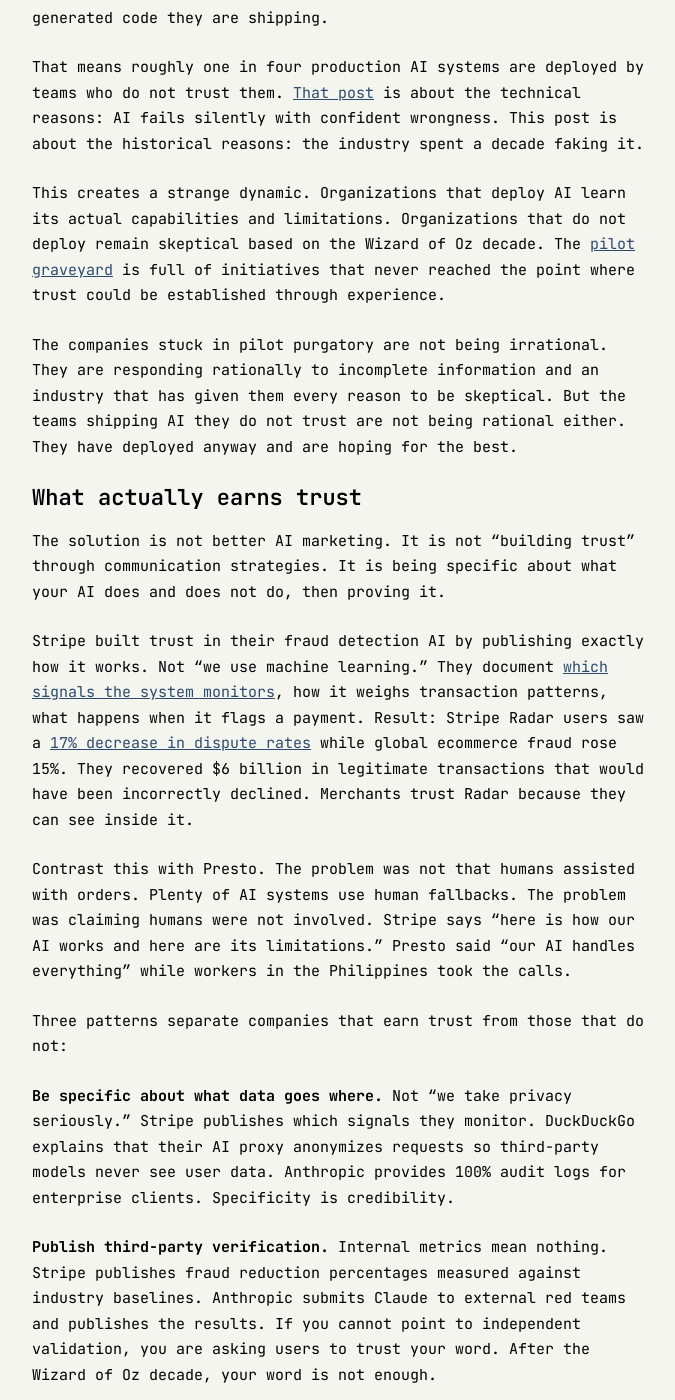
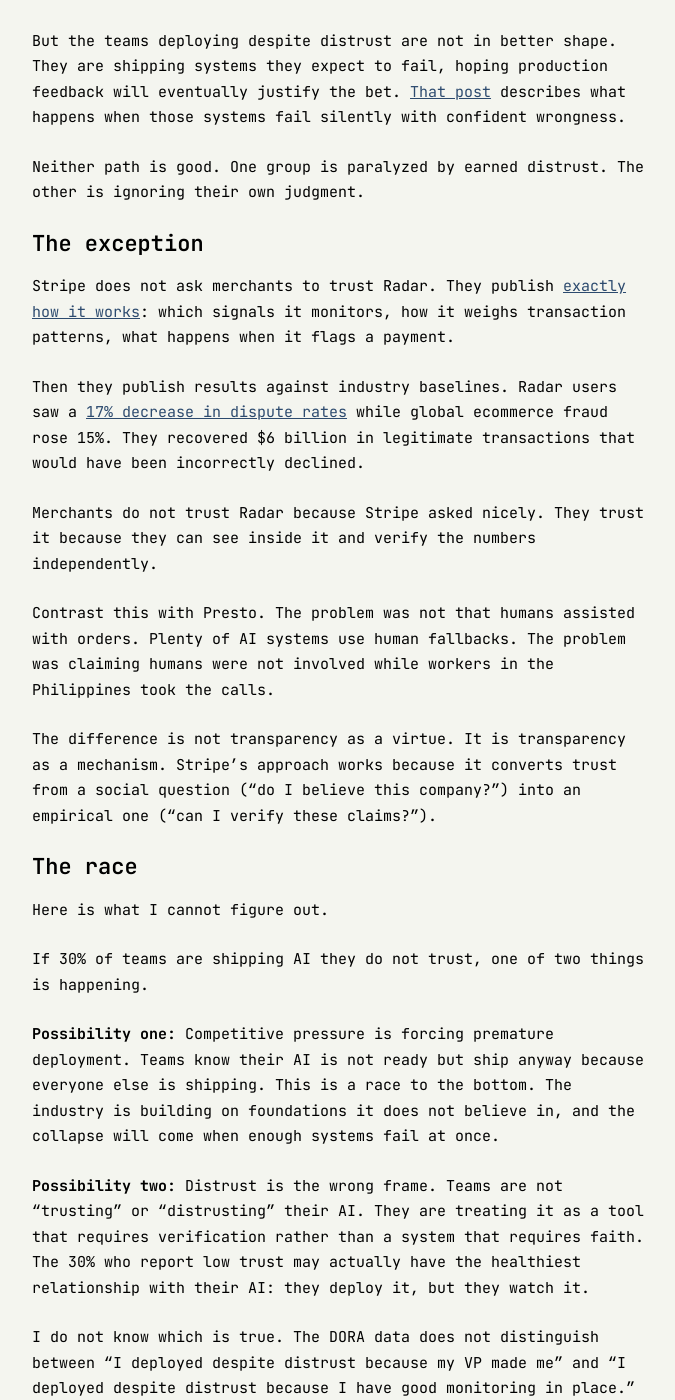
Before and after one commit to ashita-ai/ashita-ai.github.io, a Jekyll site: the page built from _posts/2026-01-27-the-trust-gap.md, in a window 1280 px wide and 1400 px high, scrolled down 1950 px. Shown: the whole window, without its empty margins (302-977 px from the left). Built offline with Jekyll 4.4.1, drawn with Linux system fonts in a browser that asks for light colours; some of the changed text lies outside the part shown.

Commit message:
Rewrite Trust Gap - lead with paradox, end with question

```diff
--- a/_posts/2026-01-27-the-trust-gap.md
+++ b/_posts/2026-01-27-the-trust-gap.md
@@ -4,74 +4,78 @@
 date: 2026-01-27
 ---
 
-In 1770, Wolfgang von Kempelen unveiled "The Turk," a chess-playing automaton that defeated Napoleon Bonaparte and Benjamin Franklin. It toured Europe for decades as a marvel of artificial intelligence. It was a fraud. A chess grandmaster hid inside, moving the pieces.
+Google's [2025 DORA report](https://dora.dev/research/2025/dora-report/) found that 90% of developers now use AI at work. It also found that [30% report little or no trust](https://cloud.google.com/blog/products/devops-sre/announcing-the-2025-dora-report) in the AI-generated code they are shipping.
 
-250 years later, we're still doing this.
+Read that again. Nearly a third of production AI systems are deployed by teams who do not trust them.
+
+This is not a bug. It is the predictable outcome of an industry that spent fifteen years faking it.
 
 ## The Wizard of Oz decade
 
-**2009-2017: Expensify** marketed "SmartScan" as AI that automatically processed expense receipts. Reality: [Mechanical Turk workers](https://theoutline.com/post/2520/strangers-are-looking-at-your-data-for-pennies) paid 2 cents per receipt to transcribe them manually. One worker discovered strangers' Uber receipts with full names and home addresses. Boarding passes. Medical receipts. Bank account numbers. The CEO admitted they had used human labor since 2009.
+In 1770, Wolfgang von Kempelen unveiled "The Turk," a chess-playing automaton that defeated Napoleon Bonaparte and Benjamin Franklin. It toured Europe for 84 years as a marvel of artificial intelligence. It was a fraud. A chess grandmaster hid inside, moving the pieces.
 
-**2015-2018: Facebook M** was announced as an AI assistant that could make purchases, order food, and book appointments. Reality: [no more than 30% of answers](https://en.wikipedia.org/wiki/M_(virtual_assistant)) were ever served by the AI system. Over 70% required human operators who took over conversations without users knowing. Quietly shut down in January 2018.
+The tech industry ran the same con.
 
-**2024-2025: Presto Automation** became the [SEC's first "AI-washing" enforcement](https://www.sec.gov/files/litigation/admin/2025/33-11352.pdf) against a public company. The company claimed "Presto Voice" eliminated human drive-thru order-taking. Reality: over 70% of orders required human agents in the Philippines. At the majority of locations, 100%.
+**Expensify** marketed "SmartScan" as AI that automatically processed expense receipts. For eight years, from 2009 to 2017, [Mechanical Turk workers](https://theoutline.com/post/2520/strangers-are-looking-at-your-data-for-pennies) transcribed them manually for 2 cents each. One worker discovered strangers' Uber receipts with full names and home addresses. Boarding passes. Medical records. Bank account numbers.
 
-The pattern is consistent: company raises money on AI claims, uses humans to fake capabilities, gets caught or quietly shuts down. Repeat.
+**Facebook M** was announced as an AI assistant in 2015. Reality: [no more than 30% of responses](https://en.wikipedia.org/wiki/M_(virtual_assistant)) were ever served by the AI. Human operators handled the rest, taking over conversations without users knowing. Quietly shut down in 2018.
 
-## Why executives are right to distrust AI
+**Presto Automation** claimed "Presto Voice" eliminated human drive-thru order-taking. In 2025, it became the [SEC's first "AI-washing" enforcement](https://www.sec.gov/files/litigation/admin/2025/33-11352.pdf) against a public company. Over 70% of orders required human agents in the Philippines. At the majority of locations, 100%.
 
-[67% of CEOs](https://www.marketing-interactive.com/ceos-still-trust-intuition-over-data-driven-insights-says-kpmg-study) have prioritized intuition over data-driven insights, according to KPMG. The instinct is to read this as irrational. It is not. It is the appropriate response to an industry that has repeatedly lied to them.
+Company raises money on AI claims. Uses humans to fake capabilities. Gets caught or quietly shuts down. Repeat.
 
-When Presto Automation tells you their AI handles drive-thru orders, but workers in Manila are actually taking the calls, you learn to discount AI claims. When Expensify tells you SmartScan uses machine learning, but strangers on Mechanical Turk are reading your receipts, you learn that "AI-powered" often means "humans we're not telling you about."
+## The rational response
+
+[67% of CEOs](https://www.marketing-interactive.com/ceos-still-trust-intuition-over-data-driven-insights-says-kpmg-study) prioritize intuition over data-driven insights. [53% of consumers](https://consumergoods.com/53-consumers-distrust-ai-enabled-search-results-gartner) distrust AI-powered search results. [61% want an option](https://www.marketingdive.com/news/more-than-half-of-consumers-are-wary-of-ai-powered-search-gartner/759451/) to disable AI summaries entirely.
+
+This is not technophobia. This is Bayesian updating. When "AI-powered" meant "humans we're not telling you about" for a decade, skepticism is the correct prior.
 
 The trust gap is not a communication problem. It is an earned reputation.
 
-## Consumer distrust follows
+## The strange part
 
-The skepticism has spread. [53% of consumers](https://consumergoods.com/53-consumers-distrust-ai-enabled-search-results-gartner) now distrust AI-powered search results and summaries. 41% say AI overviews make search more frustrating than traditional methods. [61% want an option](https://www.marketingdive.com/news/more-than-half-of-consumers-are-wary-of-ai-powered-search-gartner/759451/) to disable AI summaries entirely.
+So executives are right to be skeptical. Consumers are right to be skeptical. Developers themselves are skeptical.
 
-This is not technophobia. This is pattern recognition. Consumers have watched AI search confidently cite sources that do not exist, summarize articles it clearly did not read, and present hallucinations as facts. They have adjusted their priors accordingly.
+And yet the code ships anyway.
 
-## The trust paradox
+The DORA data shows 90% adoption despite 30% distrust. That is not a contradiction. It is a confession. Teams are deploying AI they do not believe in because they feel they have no choice. Competitive pressure. Executive mandates. Fear of falling behind.
 
-Here is the counterpoint that makes this interesting: Google's [2025 DORA report](https://dora.dev/research/2025/dora-report/) found that 90% of developers now use AI at work. But only 24% trust it "a lot" or "a great deal." Another 49% trust it "somewhat." The remaining [30% report little or no trust](https://cloud.google.com/blog/products/devops-sre/announcing-the-2025-dora-report) in the AI-generated code they are shipping.
+This creates two failure modes running simultaneously.
 
-That means roughly one in four production AI systems are deployed by teams who do not trust them. [That post](/blog/the-cost-of-being-wrong/) is about the technical reasons: AI fails silently with confident wrongness. This post is about the historical reasons: the industry spent a decade faking it.
+The [pilot graveyard](/blog/the-ai-pilot-graveyard/) is full of companies that never deployed because they could not get past their rational skepticism. They are stuck validating technology while competitors ship.
 
-This creates a strange dynamic. Organizations that deploy AI learn its actual capabilities and limitations. Organizations that do not deploy remain skeptical based on the Wizard of Oz decade. The [pilot graveyard](/blog/the-ai-pilot-graveyard/) is full of initiatives that never reached the point where trust could be established through experience.
+But the teams deploying despite distrust are not in better shape. They are shipping systems they expect to fail, hoping production feedback will eventually justify the bet. [That post](/blog/the-cost-of-being-wrong/) describes what happens when those systems fail silently with confident wrongness.
 
-The companies stuck in pilot purgatory are not being irrational. They are responding rationally to incomplete information and an industry that has given them every reason to be skeptical. But the teams shipping AI they do not trust are not being rational either. They have deployed anyway and are hoping for the best.
+Neither path is good. One group is paralyzed by earned distrust. The other is ignoring their own judgment.
 
-## What actually earns trust
+## The exception
 
-The solution is not better AI marketing. It is not "building trust" through communication strategies. It is being specific about what your AI does and does not do, then proving it.
+Stripe does not ask merchants to trust Radar. They publish [exactly how it works](https://stripe.com/radar): which signals it monitors, how it weighs transaction patterns, what happens when it flags a payment.
 
-Stripe built trust in their fraud detection AI by publishing exactly how it works. Not "we use machine learning." They document [which signals the system monitors](https://stripe.com/radar), how it weighs transaction patterns, what happens when it flags a payment. Result: Stripe Radar users saw a [17% decrease in dispute rates](https://stripe.com/lp/2025-state-of-ai-and-fraud) while global ecommerce fraud rose 15%. They recovered $6 billion in legitimate transactions that would have been incorrectly declined. Merchants trust Radar because they can see inside it.
+Then they publish results against industry baselines. Radar users saw a [17% decrease in dispute rates](https://stripe.com/lp/2025-state-of-ai-and-fraud) while global ecommerce fraud rose 15%. They recovered $6 billion in legitimate transactions that would have been incorrectly declined.
 
-Contrast this with Presto. The problem was not that humans assisted with orders. Plenty of AI systems use human fallbacks. The problem was claiming humans were not involved. Stripe says "here is how our AI works and here are its limitations." Presto said "our AI handles everything" while workers in the Philippines took the calls.
+Merchants do not trust Radar because Stripe asked nicely. They trust it because they can see inside it and verify the numbers independently.
 
-Three patterns separate companies that earn trust from those that do not:
+Contrast this with Presto. The problem was not that humans assisted with orders. Plenty of AI systems use human fallbacks. The problem was claiming humans were not involved while workers in the Philippines took the calls.
 
-**Be specific about what data goes where.** Not "we take privacy seriously." Stripe publishes which signals they monitor. DuckDuckGo explains that their AI proxy anonymizes requests so third-party models never see user data. Anthropic provides 100% audit logs for enterprise clients. Specificity is credibility.
+The difference is not transparency as a virtue. It is transparency as a mechanism. Stripe's approach works because it converts trust from a social question ("do I believe this company?") into an empirical one ("can I verify these claims?").
 
-**Publish third-party verification.** Internal metrics mean nothing. Stripe publishes fraud reduction percentages measured against industry baselines. Anthropic submits Claude to external red teams and publishes the results. If you cannot point to independent validation, you are asking users to trust your word. After the Wizard of Oz decade, your word is not enough.
+## The race
 
-**Acknowledge limitations before users discover them.** Every AI system has failure modes. [Metrics that show the model is healthy](/blog/healthy-metrics-broken-agent/) mean nothing if users find the edge cases first. The companies that build trust tell you what their AI cannot do. The companies that lose trust wait for users to find out.
+Here is what I cannot figure out.
 
-## The inheritance problem
+If 30% of teams are shipping AI they do not trust, one of two things is happening.
 
-If you are building AI today, you are paying for the industry's sins. The default assumption from executives and consumers is that your AI claims are inflated. That your demo is not representative of production. That somewhere behind the curtain, there are humans you are not mentioning.
+**Possibility one:** Competitive pressure is forcing premature deployment. Teams know their AI is not ready but ship anyway because everyone else is shipping. This is a race to the bottom. The industry is building on foundations it does not believe in, and the collapse will come when enough systems fail at once.
 
-This is unfair if your AI actually works. It is also the reality.
+**Possibility two:** Distrust is the wrong frame. Teams are not "trusting" or "distrusting" their AI. They are treating it as a tool that requires verification rather than a system that requires faith. The 30% who report low trust may actually have the healthiest relationship with their AI: they deploy it, but they watch it.
 
-Stripe did not earn trust by asking for it. They earned it by publishing how Radar works, submitting to third-party measurement, and letting the fraud reduction numbers speak. The path out of the trust gap is not communication. It is evidence.
+I do not know which is true. The DORA data does not distinguish between "I deployed despite distrust because my VP made me" and "I deployed despite distrust because I have good monitoring in place."
 
-## What I am still figuring out
-
-The DORA finding troubles me. Teams that report low trust in AI are deploying it anyway. I have not found good research explaining this behavior. Possible explanations: competitive pressure to ship, inability to measure trust concretely, or the belief that production feedback will eventually justify the deployment. Each has different implications. If the industry is deploying despite distrust because of competitive pressure, that is a race to the bottom. If teams cannot measure trust, that is a tooling problem we could solve. I do not know which it is.
+If it is the first, we are in trouble. If it is the second, the trust gap might be exactly what healthy AI adoption looks like.
 
 ---
 
-Expensify. Facebook M. Presto. The Wizard of Oz decade lasted from 2009 to 2025. The Turk toured Europe for 84 years before a fire revealed the chess master hiding inside.
+The Turk toured Europe for 84 years before a fire revealed the chess master hiding inside. The Wizard of Oz decade lasted from 2009 to 2025.
 
-Stripe publishes how Radar works. Anthropic submits Claude to external red teams. DuckDuckGo explains exactly what data their AI proxy does and does not see. The companies building trust are not asking for it. They are proving it.
+Stripe publishes how Radar works. Anthropic submits Claude to external red teams. The companies escaping the trust gap are not asking for trust. They are making it unnecessary.
```
